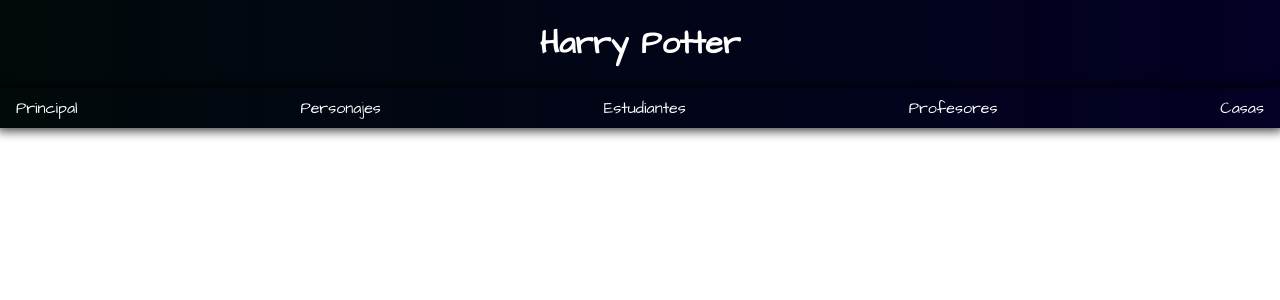
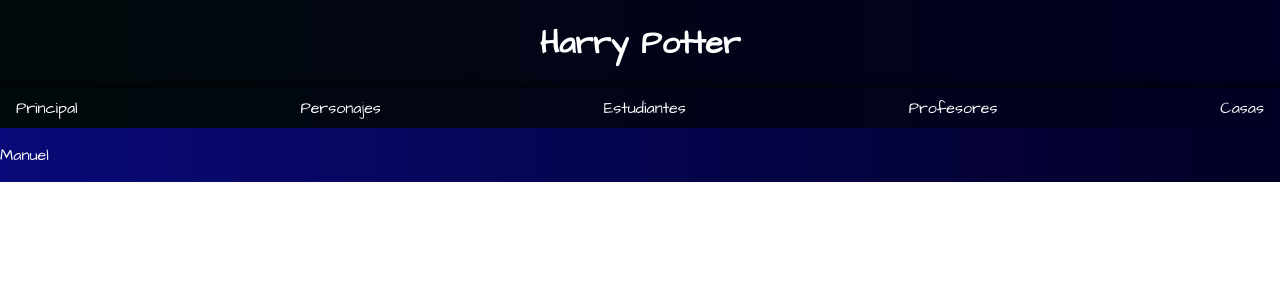
Before and after one commit to cruzmanuelar/React-Api-HarryP, a React (Create React App) app: page / in a window 1280 px wide. Shown: the top 300 px of the page. Built offline with nearby package versions, Linux system fonts and the light colour scheme; no server answers.

Commit message:
Principal

```diff
--- a/src/App.js
+++ b/src/App.js
@@ -1,5 +1,5 @@
 import React from 'react';
-import {BrowserRouter as Router, Route, Link} from 'react-router-dom';
+import {BrowserRouter as Router,Route, Link} from 'react-router-dom';
 import Personajes from './componentes/Personajes';
 import Principal from './componentes/Principal';
 import Estudiantes from './componentes/Estudiantes';
--- a/src/componentes/Principal.js
+++ b/src/componentes/Principal.js
@@ -18,7 +18,7 @@
 
     render(){
         return(
-            <div>
+            <div className="contenedor">
                 <p>Manuel {this.props.parame}</p>
             </div>
         )
```
